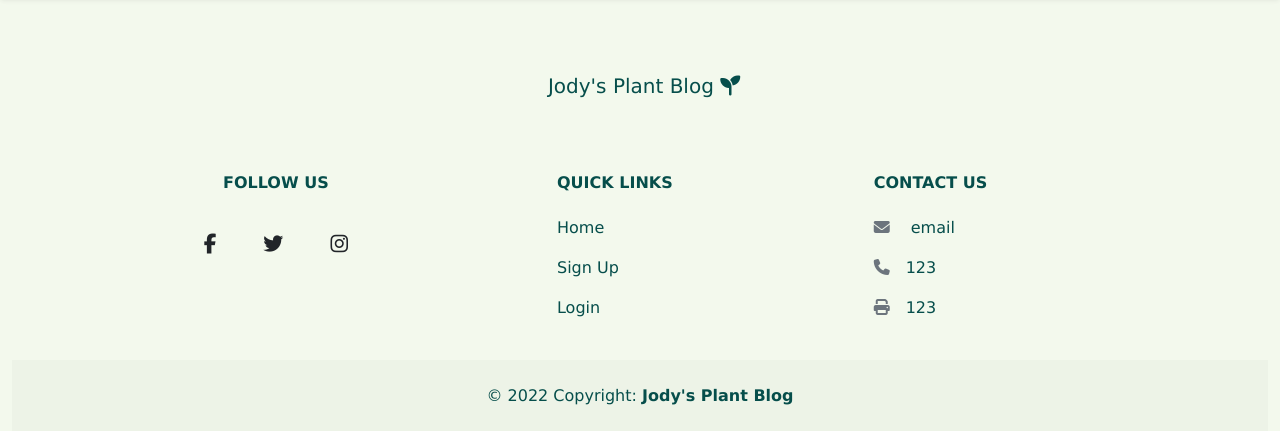
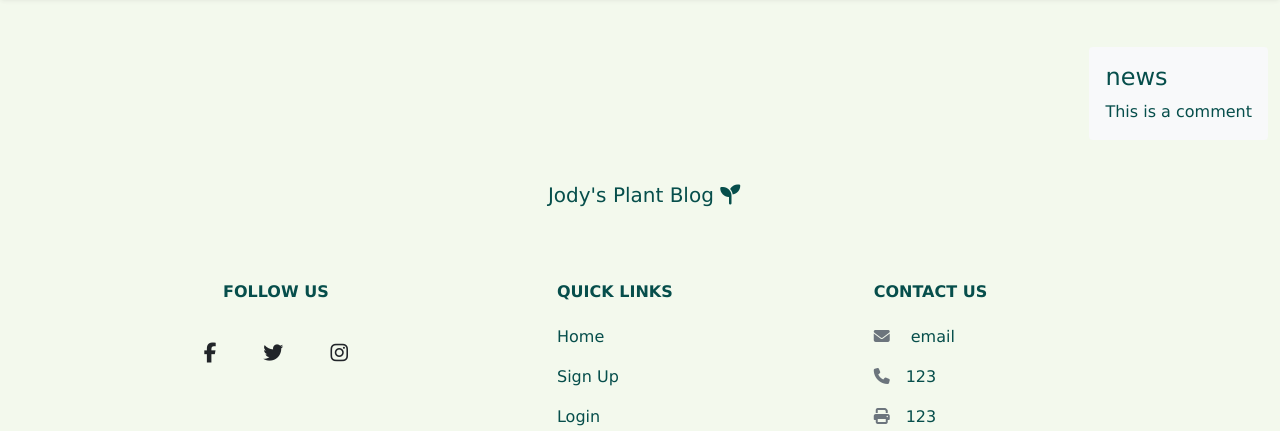
Before and after one commit to JodyMurray/p4-plant-blog, a Django app: page / in a window 1280 px wide. Shown: the part 73-504 px from the top of the page. Run offline with Django 3.2, Linux system fonts and the light colour scheme; data that the repository does not hold is empty; some libraries are stand-ins or nearby versions.

Commit message:
Change layout on index.html for posts and add sidebar placeholder text

```diff
--- a/static/css/style.css
+++ b/static/css/style.css
@@ -58,6 +58,3 @@ form {
     background-size: cover;
     filter: opacity(0.9);
 }
-.input-area {
-    background-color: #fafafa;
-}
--- a/templates/base.html
+++ b/templates/base.html
@@ -58,20 +58,17 @@
 
   <footer class="text-center text-lg-start container-fluid">
 
-    <!-- Footer Logo -->
     <div class="text-center p-4" id="footer-logo">
         <a class="navbar-brand" href="/">
             Jody's Plant Blog <i class="fas fa-seedling"></i>
         </a>
     </div>
 
-    <section class="">
+    <section>
         <div class="container text-center text-md-start mt-5">
-            <!-- Grid row -->
             <div class="row mt-3">
 
                 <div class="col-md-4 col-lg-3 col-xl-3 mx-auto mb-md-0 mb-4 text-center social-media-icons">
-                    <!-- Social Media Content -->
                     <h6 class="text-uppercase fw-bold mb-4">
                         Follow Us
                     </h6>
--- a/templates/index.html
+++ b/templates/index.html
@@ -4,9 +4,17 @@
 <body>
     <div class="container-fluid">
         <div class="row">
+            <div class="d-flex justify-content-end">
+                <div class="p-3 mb-3 bg-light rounded">
+                    <h4>news</h4>
+                    <p class="mb-0">This is a comment</p>
+                </div>
+            </aside>
+        </div>
+        <div class="row">
             {% for post in post_list %}
-            <div class="col-md-4">
-                <div class="card mb-4">
+            <div class="col-md-3">
+                <div class="card mb-2 shadow p-3 mb-5 bg-white rounded">
                     <div class="card-body">
                         <div class="image-container">
                             {% if "placeholder" in post.featured_image.url %}
@@ -24,17 +32,34 @@
                             <p class="card-text">{{ post.excerpt }}</p>
                         </a>
                         <hr />
-                        <p class="card-text text-muted h6">{{ post.created_on}}<i class="fa-regular fa-face-grin-hearts"></i>
+                        <p class="card-text text-muted h6">{{ post.created_on}}<i
+                                class="fa-regular fa-face-grin-hearts"></i>
                             {{ post.number_of_likes }}</p>
                     </div>
+
                 </div>
+
             </div>
+
             {% if forloop.counter|divisibleby:3 %}
+            <div class="row">
+                {% endif %}
+
+                {% endfor %}
+            </div>
         </div>
-        <div class="row">
-            {% endif %}
-            {% endfor %}
-        </div>
+    </div>
+    <!-- <div class="container">
+            <div class="row">
+                <aside class="col-md-4 blog-sidebar">
+                    <div class="p-3 mb-3 bg-light rounded">
+                        <h4>news</h4>
+                        <p class="mb-0">This is a comment</p>
+                    </div>
+                </aside>
+            </div>
+        </div> -->
+    </div>
     </div>
 </body>
 
```
